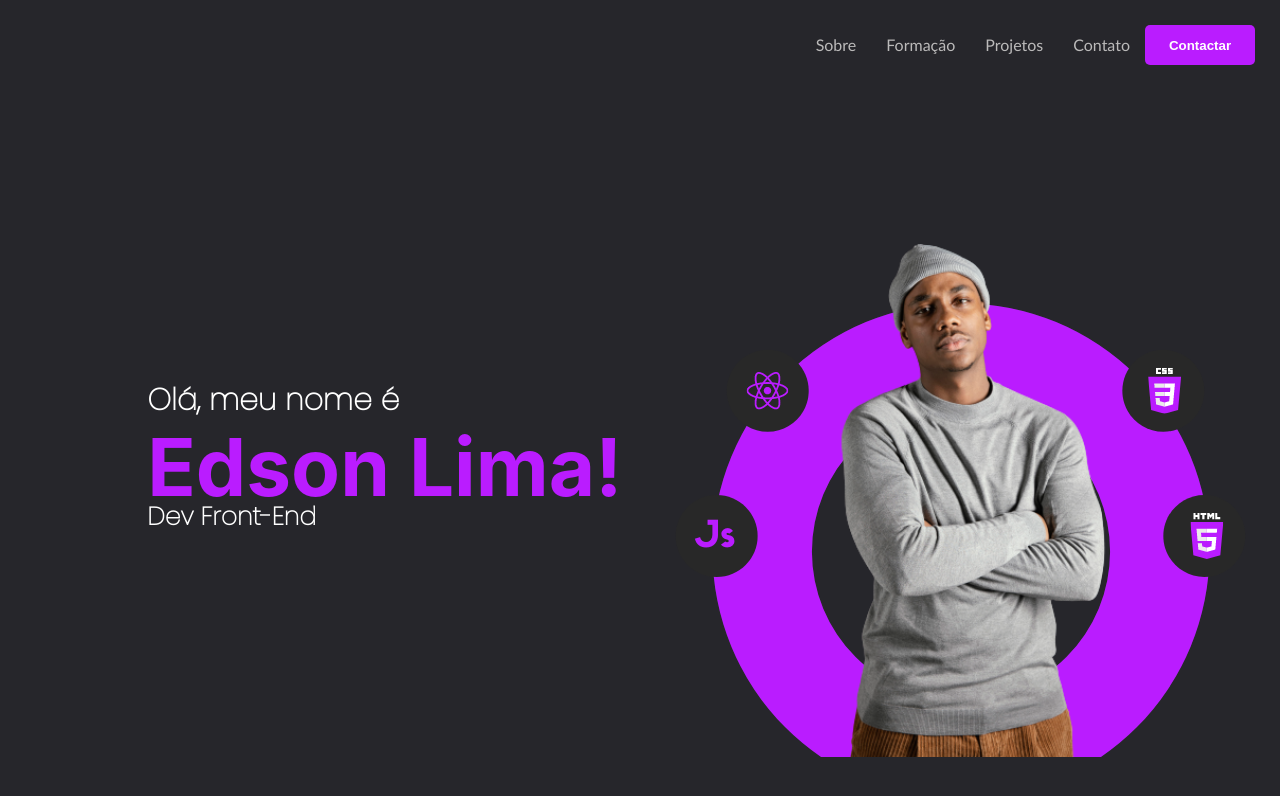
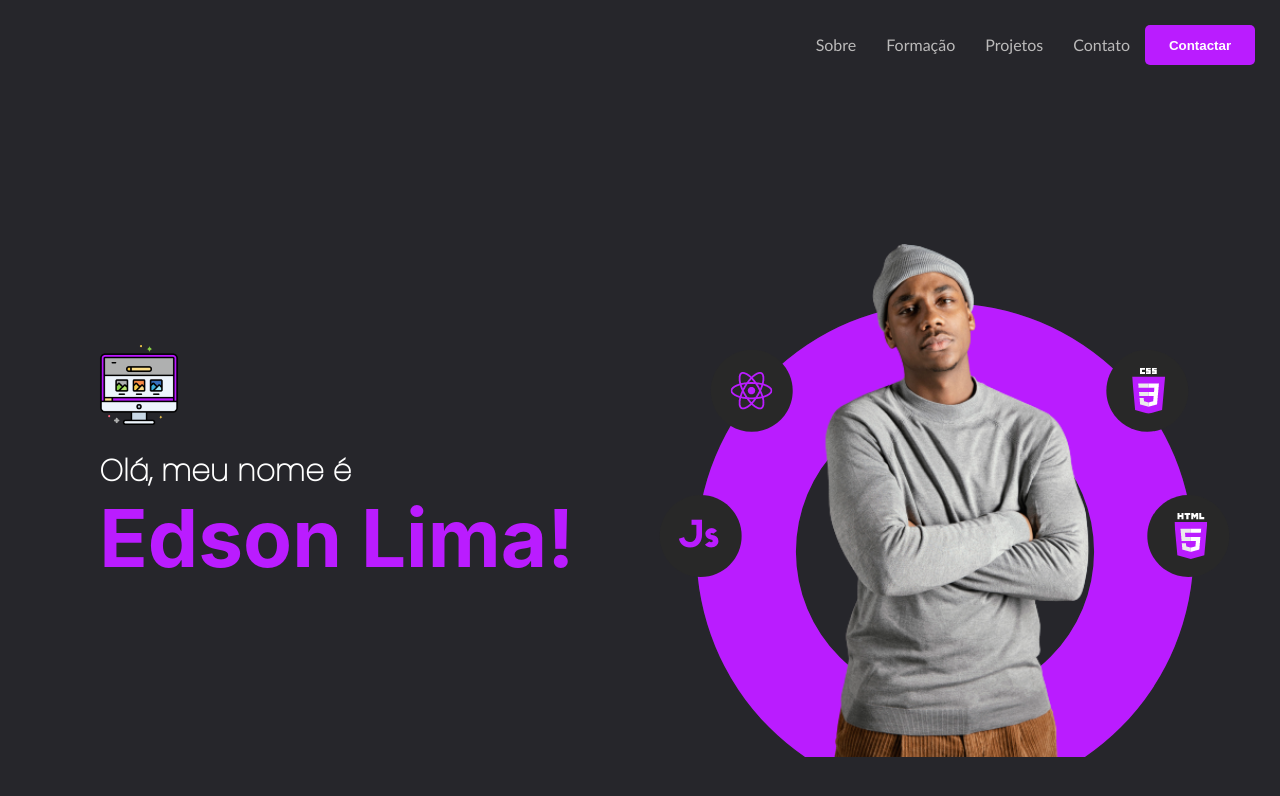
Before and after one commit to edsonlima2506/meu-portfolio, a React (Create React App) app: page / in a window 1280 px wide. Shown: the top 796 px of the page. Built offline with nearby package versions, Linux system fonts and the light colour scheme.

Commit message:
Finaliza componente Header

```diff
--- a/src/components/Header.jsx
+++ b/src/components/Header.jsx
@@ -1,6 +1,7 @@
 import React from 'react';
 import './header.css';
 import pessoa from '../images/pessoa.png';
+import monitor from '../images/monitor.png';
 
 class Header extends React.Component {
     render() {
@@ -17,11 +18,11 @@ class Header extends React.Component {
                 </nav>
                 <div className="apresentation">
                     <span>
+                        <img src={ monitor } alt=""  className="monitor"/>
                         <h2 className="helloMensage">Olá, meu nome é</h2>
                         <h1 className="myName">Edson Lima!</h1>
-                        <h3 className="devFrontEnd">Dev Front-End</h3>
                     </span>
-                    <img src={ pessoa } alt="Imagem de um computador" className="devices"/>
+                    <img src={ pessoa } alt="Foto de Edson Lima"/>
                 </div>
             </header>
         )
--- a/src/components/header.css
+++ b/src/components/header.css
@@ -46,11 +46,16 @@ header {
     color: #BA1CFF;
 }
 
+.monitor {
+    width: 80px;
+}
+
 .helloMensage {
     color: #fff;
     font-family: 'Poppins';
     font-size: 30px;
     height: 40px;
+    margin-top: 20px;
 }
 
 .myName {
@@ -69,6 +74,6 @@ header {
     display: flex;
     justify-content: space-around;
     align-items: center;
-    width: 90%;
+    width: 95%;
     height: 100vh;
 }
```
Also changed, not shown: src/images/devices.png (deleted), src/images/monitor.png (added).
